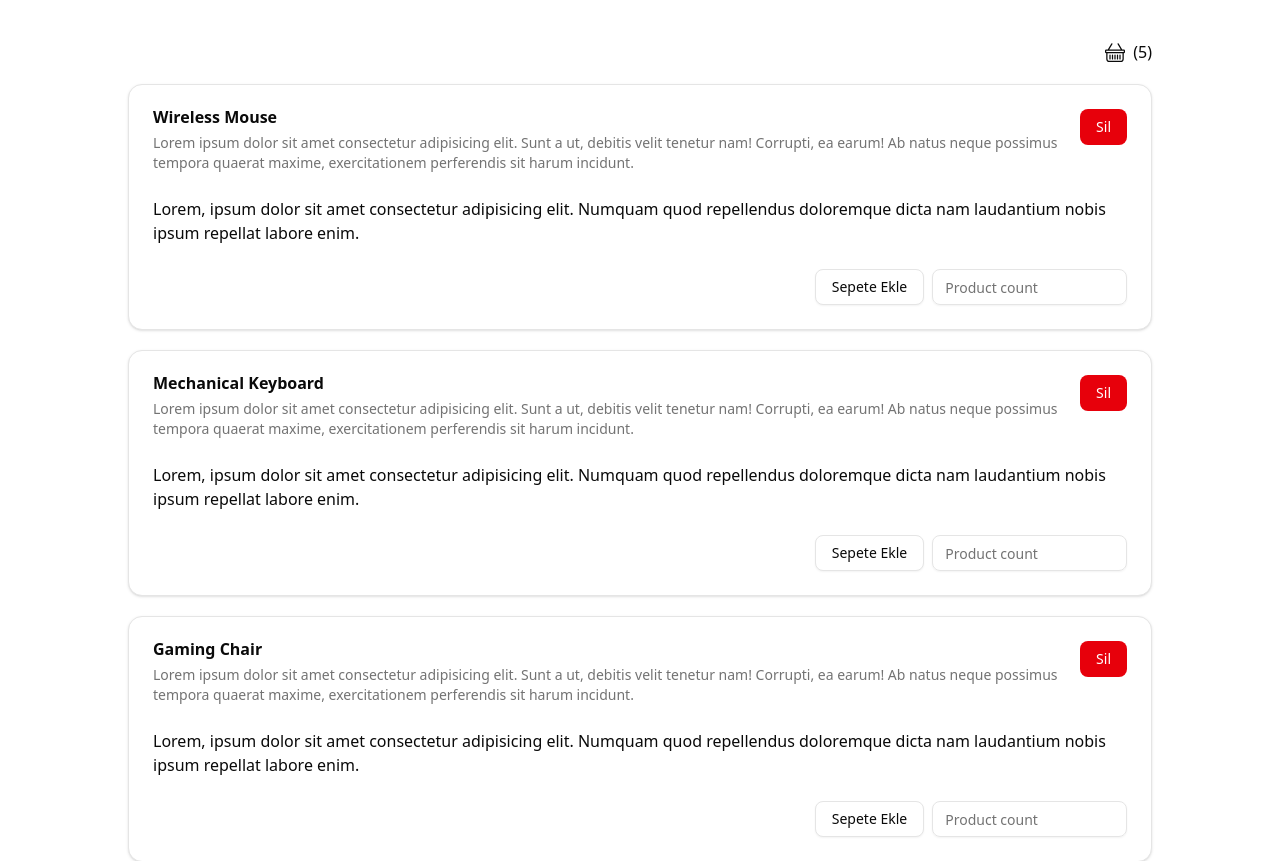
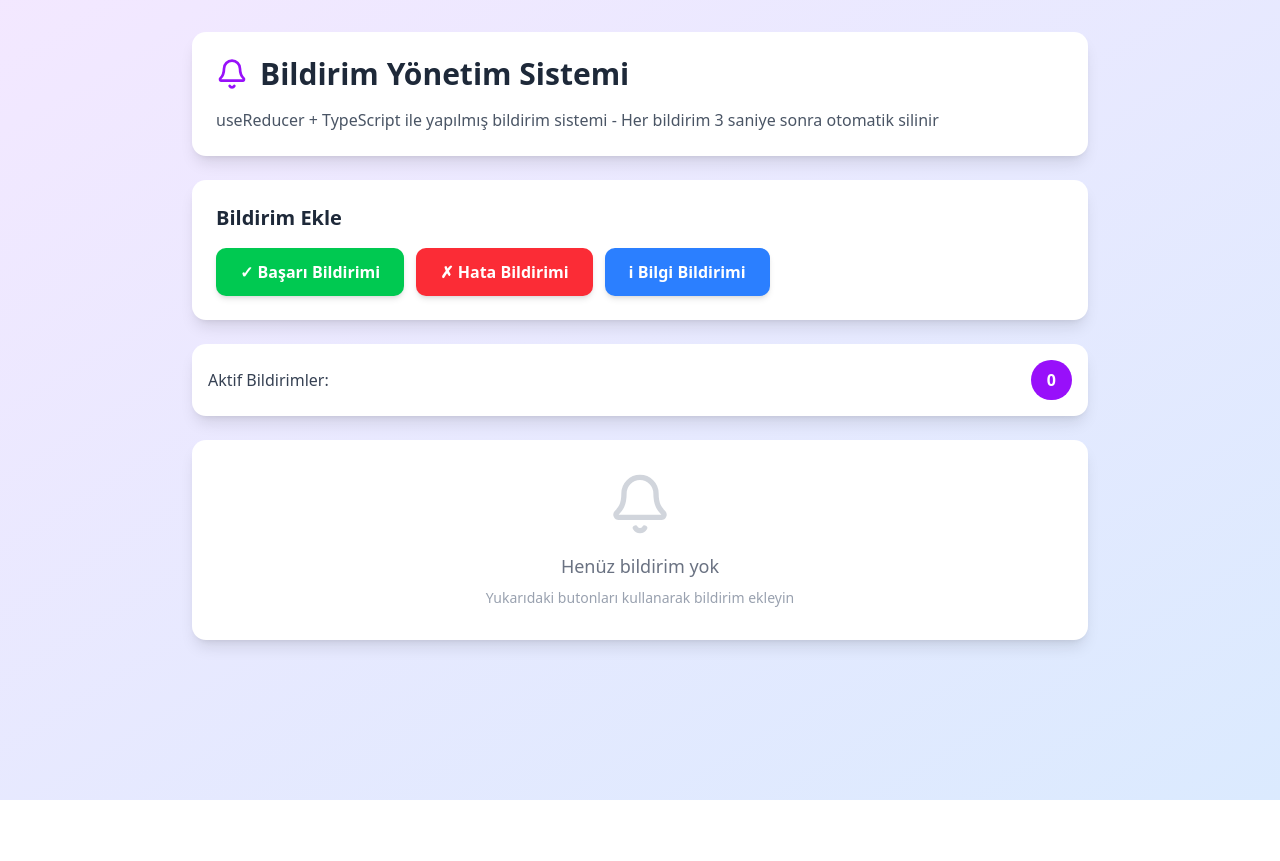
Before and after one commit to Sayzera/react-2-emre-bey-ts, a React (Vite) app: page / in a window 1280 px wide. Shown: the top 861 px of the page. After the commit the page ends 800 px from the top, so only its background shows below. Built offline with nearby package versions, Linux system fonts and the light colour scheme.

Commit message:
feat: replace SeperReducerExample with NotificationSystem in App component

```diff
--- a/src/App.tsx
+++ b/src/App.tsx
@@ -1,6 +1,8 @@
 // import FoodApp from "./views/food-app"
 // import ReducerHook from "./views/useReducer"
-import SeperReducerExample from "./views/useReducer/sepet-reducer-example"
+// import SeperReducerExample from "./views/useReducer/sepet-reducer-example"
+
+import NotificationSystem from "./views/notification-menagment-system"
 
 function App() {
 
@@ -8,8 +10,8 @@ function App() {
    <>
    {/* <FoodApp /> */}
    {/* <ReducerHook /> */}
-   <SeperReducerExample />
-
+   {/* <SeperReducerExample /> */}
+   <NotificationSystem />
 
    </>
   )
--- /dev/null
+++ b/src/views/notification-menagment-system/index.tsx
@@ -0,0 +1,189 @@
+import React, { useReducer, useEffect } from 'react';
+import { Bell, X, CheckCircle, AlertCircle, Info } from 'lucide-react';
+
+// Tipler
+type NotificationType = 'success' | 'error' | 'info';
+
+interface Notification {
+  id: number;
+  type: NotificationType;
+  title: string;
+  message: string;
+}
+
+type NotificationAction =
+  | { type: 'ADD_NOTIFICATION'; payload: Omit<Notification, 'id'> }
+  | { type: 'REMOVE_NOTIFICATION'; payload: number };
+
+// Reducer fonksiyonu
+const notificationReducer = (state: Notification[], action: NotificationAction): Notification[] => {
+  switch (action.type) {
+    case 'ADD_NOTIFICATION':
+      return [...state, { ...action.payload, id: Date.now() }];
+
+    case 'REMOVE_NOTIFICATION':
+      return state.filter(notification => notification.id !== action.payload);
+
+    default:
+      return state;
+  }
+};
+
+// Bildirim bileşeni props
+interface NotificationProps {
+  notification: Notification;
+  onRemove: (id: number) => void;
+}
+
+// Bildirim bileşeni
+const NotificationComponent: React.FC<NotificationProps> = ({ notification, onRemove }) => {
+  const icons: Record<NotificationType, React.ReactNode> = {
+    success: <CheckCircle className="w-5 h-5 text-green-500" />,
+    error: <AlertCircle className="w-5 h-5 text-red-500" />,
+    info: <Info className="w-5 h-5 text-blue-500" />
+  };
+
+  const bgColors: Record<NotificationType, string> = {
+    success: 'bg-green-50 border-green-200',
+    error: 'bg-red-50 border-red-200',
+    info: 'bg-blue-50 border-blue-200'
+  };
+
+  return (
+    <div className={`${bgColors[notification.type]} border rounded-lg p-4 shadow-lg mb-3 flex items-start gap-3 animate-slide-in`}>
+      {icons[notification.type]}
+      <div className="flex-1">
+        <h4 className="font-semibold text-gray-800">{notification.title}</h4>
+        <p className="text-sm text-gray-600 mt-1">{notification.message}</p>
+      </div>
+      <button
+        onClick={() => onRemove(notification.id)}
+        className="text-gray-400 hover:text-gray-600 transition-colors"
+        aria-label="Bildirimi kapat"
+      >
+        <X className="w-5 h-5" />
+      </button>
+    </div>
+  );
+};
+
+// Ana bileşen
+const NotificationSystem: React.FC = () => {
+  const [notifications, dispatch] = useReducer(notificationReducer, []);
+
+  // Bildirim ekleme fonksiyonu
+  const addNotification = (type: NotificationType, title: string, message: string): void => {
+    dispatch({
+      type: 'ADD_NOTIFICATION',
+      payload: { type, title, message }
+    });
+  };
+
+  // Bildirim silme fonksiyonu
+  const removeNotification = (id: number): void => {
+    dispatch({
+      type: 'REMOVE_NOTIFICATION',
+      payload: id
+    });
+  };
+
+  // Her bildirim 3 saniye sonra otomatik silinir
+  useEffect(() => {
+    if (notifications.length > 0) {
+      const latestNotification = notifications[notifications.length - 1];
+      const timer = setTimeout(() => {
+        removeNotification(latestNotification.id);
+      }, 3000);
+
+      return () => clearTimeout(timer);
+    }
+  }, [notifications]);
+
+  return (
+    <div className="min-h-screen bg-linear-to-br from-purple-100 to-blue-100 p-8">
+      <div className="max-w-4xl mx-auto">
+        {/* Başlık */}
+        <div className="bg-white rounded-xl shadow-lg p-6 mb-6">
+          <div className="flex items-center gap-3 mb-4">
+            <Bell className="w-8 h-8 text-purple-600" />
+            <h1 className="text-3xl font-bold text-gray-800">Bildirim Yönetim Sistemi</h1>
+          </div>
+          <p className="text-gray-600">useReducer + TypeScript ile yapılmış bildirim sistemi - Her bildirim 3 saniye sonra otomatik silinir</p>
+        </div>
+
+        {/* Butonlar */}
+        <div className="bg-white rounded-xl shadow-lg p-6 mb-6">
+          <h2 className="text-xl font-semibold text-gray-800 mb-4">Bildirim Ekle</h2>
+          <div className="flex flex-wrap gap-3">
+            <button
+              onClick={() => addNotification('success', 'Başarılı!', 'İşlem başarıyla tamamlandı.')}
+              className="bg-green-500 hover:bg-green-600 text-white px-6 py-3 rounded-lg font-semibold transition-colors shadow-md"
+            >
+              ✓ Başarı Bildirimi
+            </button>
+            <button
+              onClick={() => addNotification('error', 'Hata!', 'Bir şeyler yanlış gitti.')}
+              className="bg-red-500 hover:bg-red-600 text-white px-6 py-3 rounded-lg font-semibold transition-colors shadow-md"
+            >
+              ✗ Hata Bildirimi
+            </button>
+            <button
+              onClick={() => addNotification('info', 'Bilgi', 'Yeni bir güncelleme mevcut.')}
+              className="bg-blue-500 hover:bg-blue-600 text-white px-6 py-3 rounded-lg font-semibold transition-colors shadow-md"
+            >
+              ℹ Bilgi Bildirimi
+            </button>
+          </div>
+        </div>
+
+        {/* Bildirim Sayısı Sonra Yap Bunu */}
+        <div className="bg-white rounded-xl shadow-lg p-4 mb-6">
+          <div className="flex items-center justify-between">
+            <span className="text-gray-700 font-medium">Aktif Bildirimler:</span>
+            <span className="bg-purple-600 text-white px-4 py-2 rounded-full font-bold">
+              {notifications.length}
+            </span>
+          </div>
+        </div>
+
+        {/* Bildirim Listesi */}
+        <div className="fixed top-8 right-8 w-96 max-w-full z-50">
+          {notifications.map(notification => (
+            <NotificationComponent
+              key={notification.id}
+              notification={notification}
+              onRemove={removeNotification}
+            />
+          ))}
+        </div>
+
+        {/* Bildirim geçmişi (açıklama amaçlı) */}
+        {notifications.length === 0 && (
+          <div className="bg-white rounded-xl shadow-lg p-8 text-center">
+            <Bell className="w-16 h-16 text-gray-300 mx-auto mb-4" />
+            <p className="text-gray-500 text-lg">Henüz bildirim yok</p>
+            <p className="text-gray-400 text-sm mt-2">Yukarıdaki butonları kullanarak bildirim ekleyin</p>
+          </div>
+        )}
+      </div>
+
+      <style>{`
+        @keyframes slide-in {
+          from {
+            transform: translateX(100%);
+            opacity: 0;
+          }
+          to {
+            transform: translateX(0);
+            opacity: 1;
+          }
+        }
+        .animate-slide-in {
+          animation: slide-in 0.3s ease-out;
+        }
+      `}</style>
+    </div>
+  );
+};
+
+export default NotificationSystem;
```
